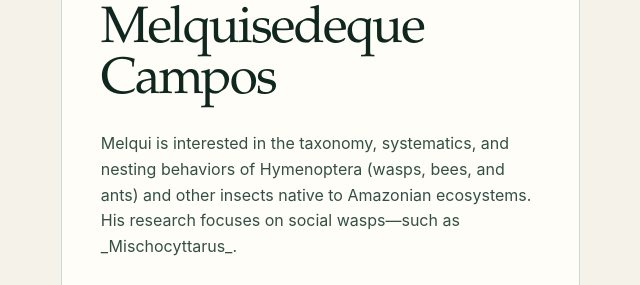
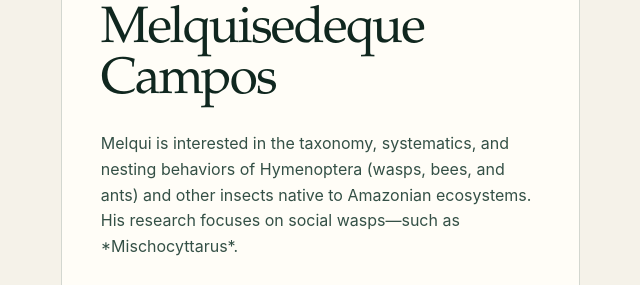
Before and after one commit to probstrodolfo/probstrodolfo.github.io, an Astro site in the folder redesign/: page /people in a window 1280 px wide. Shown: the part 3640-3925 px from the top of the page, 41-681 px from the left. Built offline with nearby package versions, Linux system fonts and the light colour scheme; Astro itself is replaced by a stand-in of ours.

Commit message:
Update 04-Melquisedeque_Campos.md

```diff
--- a/redesign/src/content/people/04-Melquisedeque_Campos.md
+++ b/redesign/src/content/people/04-Melquisedeque_Campos.md
@@ -6,7 +6,7 @@ initials: MC
 role: PhD Student
 biography: >-
   Melqui is interested in the taxonomy, systematics, and nesting behaviors of Hymenoptera (wasps, bees, and ants)
-  and other insects native to Amazonian ecosystems. His research focuses on social wasps—such as _Mischocyttarus_.
+  and other insects native to Amazonian ecosystems. His research focuses on social wasps—such as *Mischocyttarus*.
 interests:
   - Wasp taxonomy
   - Systematics
```
